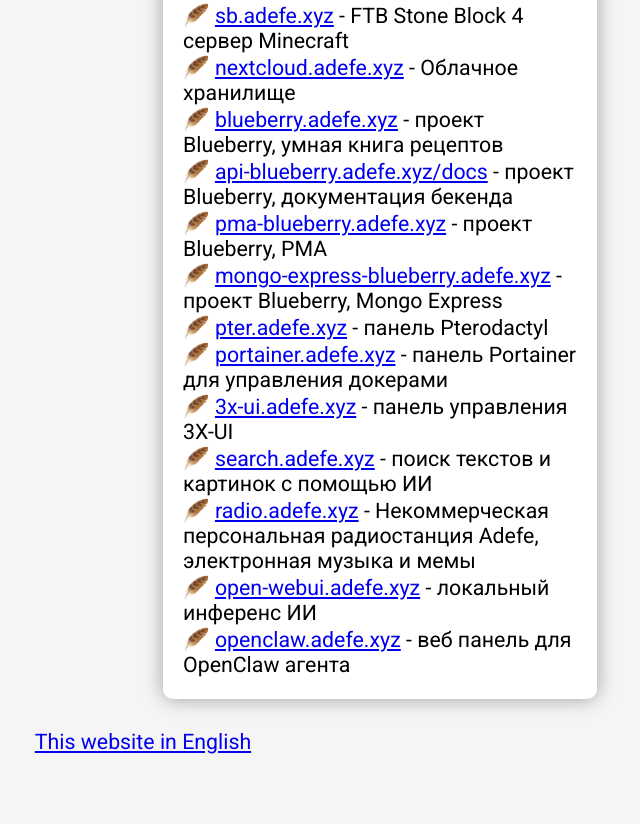
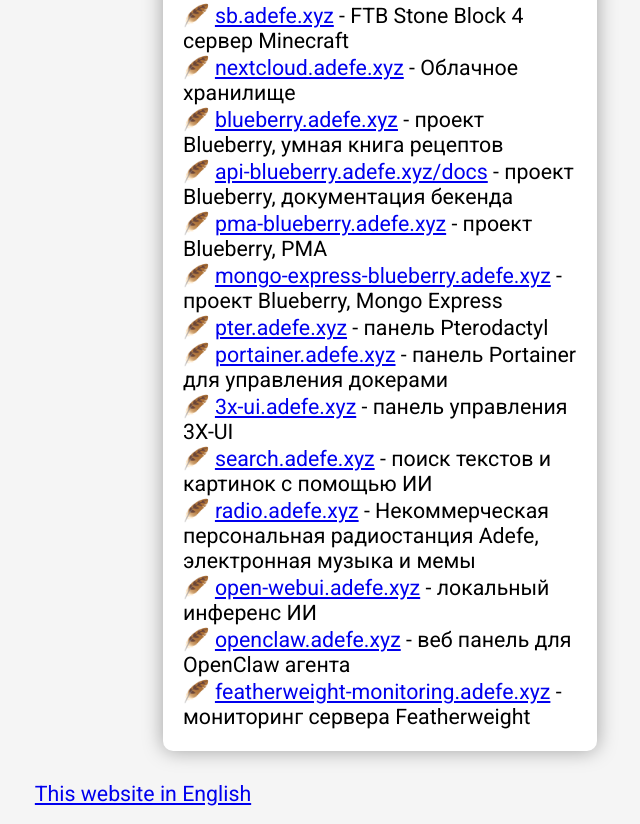
Before and after one commit to Adefey/Me, a plain HTML site: page index_ru.html in a window 1280 px wide. Shown: the part 2447-3271 px from the top of the page, without its empty margins (497-1137 px from the left). Before the commit the page ends 3219 px from the top, so only its background shows below. Drawn offline with Linux system fonts and the light colour scheme.

Commit message:
add monitoring

```diff
--- a/index_ru.html
+++ b/index_ru.html
@@ -450,6 +450,10 @@
                 <a href="https://openclaw.adefe.xyz/">openclaw.adefe.xyz</a>
                 - веб панель для OpenClaw агента
               </li>
+              <li>
+                <a href="https://featherweight-monitoring.adefe.xyz/">featherweight-monitoring.adefe.xyz</a>
+                - мониторинг сервера Featherweight
+              </li>
             </ul>
           </div>
         </div>
```
Also changed, not shown: index.html (+4 -0 lines).
